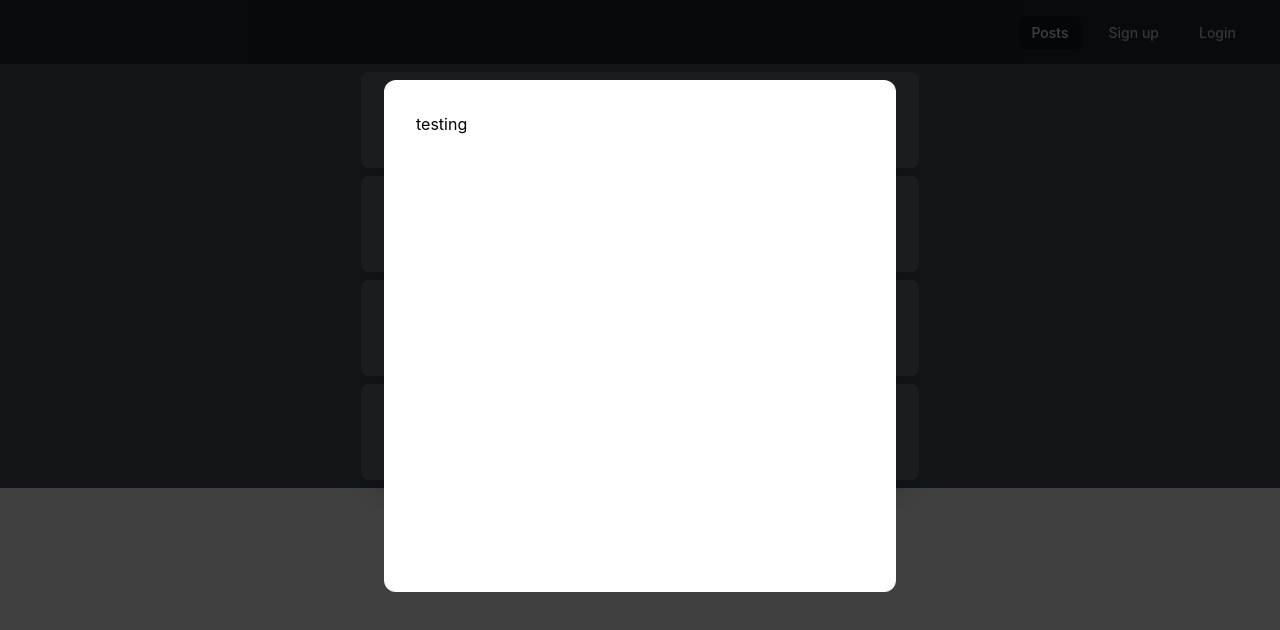
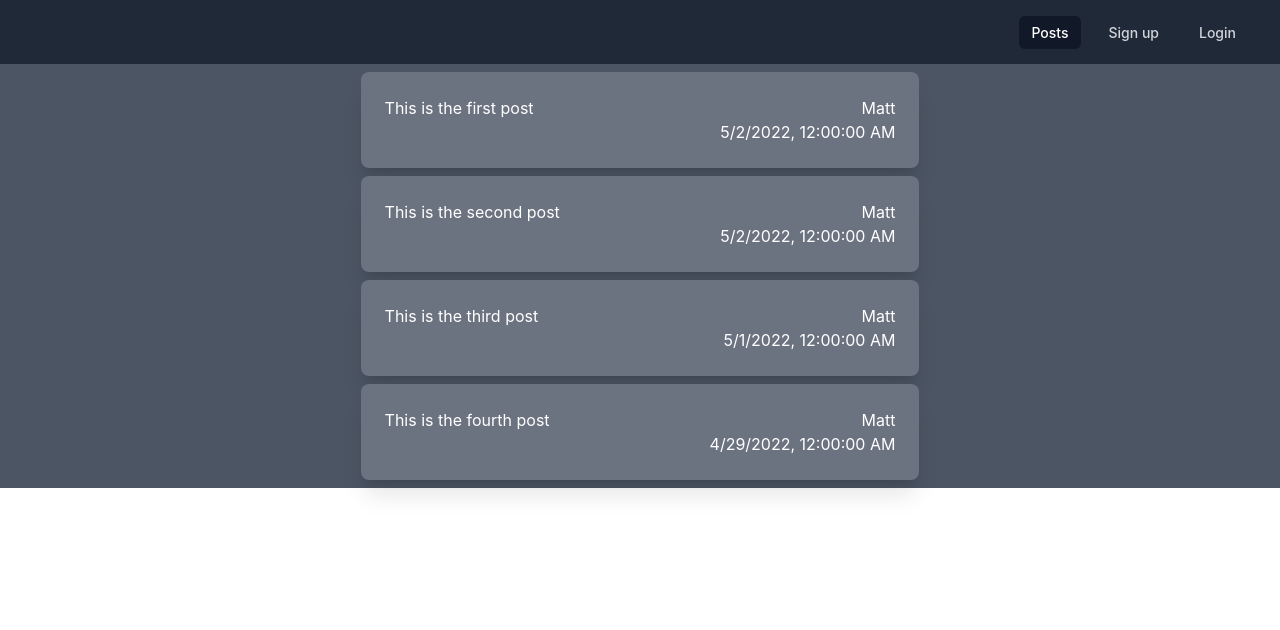
Before and after one commit to HuloM/React-Blog-Frontend, a React (Create React App) app: page / in a window 1280 px wide. Shown: the top 630 px of the page. Built offline with nearby package versions, Linux system fonts and the light colour scheme.

Commit message:
posts can now open inside modal on click of their box in post list

```diff
--- a/src/App.js
+++ b/src/App.js
@@ -9,9 +9,6 @@ function App() {
             <Header/>
             <div className='flex justify-center items-center bg-gray-600'>
                 <Posts/>
-                <Modal>
-                    <p>testing</p>
-                </Modal>
             </div>
         </>
     )
--- /dev/null
+++ b/src/components/Posts/IndividualPost/IndividualPost.js
@@ -0,0 +1,15 @@
+const IndividualPost = props => {
+    const post = props.post
+    return (
+        <>
+            <div className='text-black text-2xl'>
+                {post.title}
+            </div>
+            <div>
+                <p>{post.body}</p>
+            </div>
+        </>
+    )
+}
+
+export default IndividualPost
--- a/src/components/Posts/Post/Post.js
+++ b/src/components/Posts/Post/Post.js
@@ -1,7 +1,24 @@
+import {useState} from 'react'
+import Modal from '../../UI/Modal/Modal'
+import IndividualPost from '../IndividualPost/IndividualPost'
+
 const Post = props => {
+    const [showPost, setShowPost] = useState(false)
+
     const post = props.post
+
+    const handleShowPost = () => {
+        setShowPost(true)
+    }
+
+    const handleClosePost = () => {
+        setShowPost(false)
+    }
+
     return (
-        <a href={`#${post.id}`}>
+        <>
+            {showPost && <Modal onClick={handleClosePost}><IndividualPost post={post}/></Modal>}
+            <a onClick={handleShowPost}>
                 <div className='card bg-gray-500 flex justify-between grow my-2 gap-x-40'>
                     <span className='text-left'>{post.title}</span>
                     <div className='top-0 right-0 text-right'>
@@ -10,6 +27,7 @@ const Post = props => {
                     </div>
                 </div>
             </a>
+        </>
     )
 }
 
--- a/src/components/UI/Modal/Modal.js
+++ b/src/components/UI/Modal/Modal.js
@@ -17,11 +17,11 @@ const Modal = props => {
     return (
         <Fragment>
             {createPortal(
-                <Backdrop onClick={props.onCancel}/>,
+                <Backdrop onClick={props.onClick}/>,
                 document.getElementById('overlays')
             )}
             {createPortal(
-                <ModalOverlay onConfirm={props.onConfirm}>{props.children}</ModalOverlay>,
+                <ModalOverlay>{props.children}</ModalOverlay>,
                 document.getElementById('overlays')
             )}
         </Fragment>
```
Lines whose indentation alone changed are shown as unchanged.
